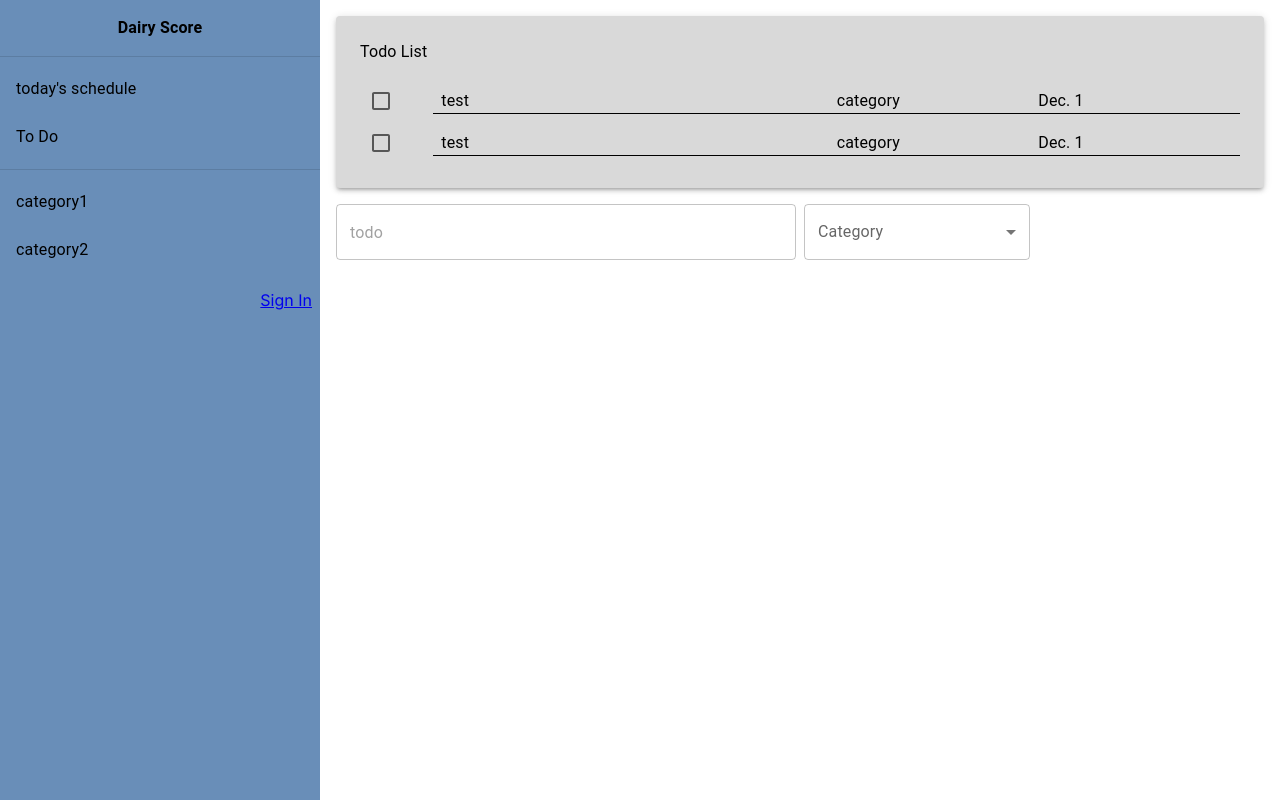
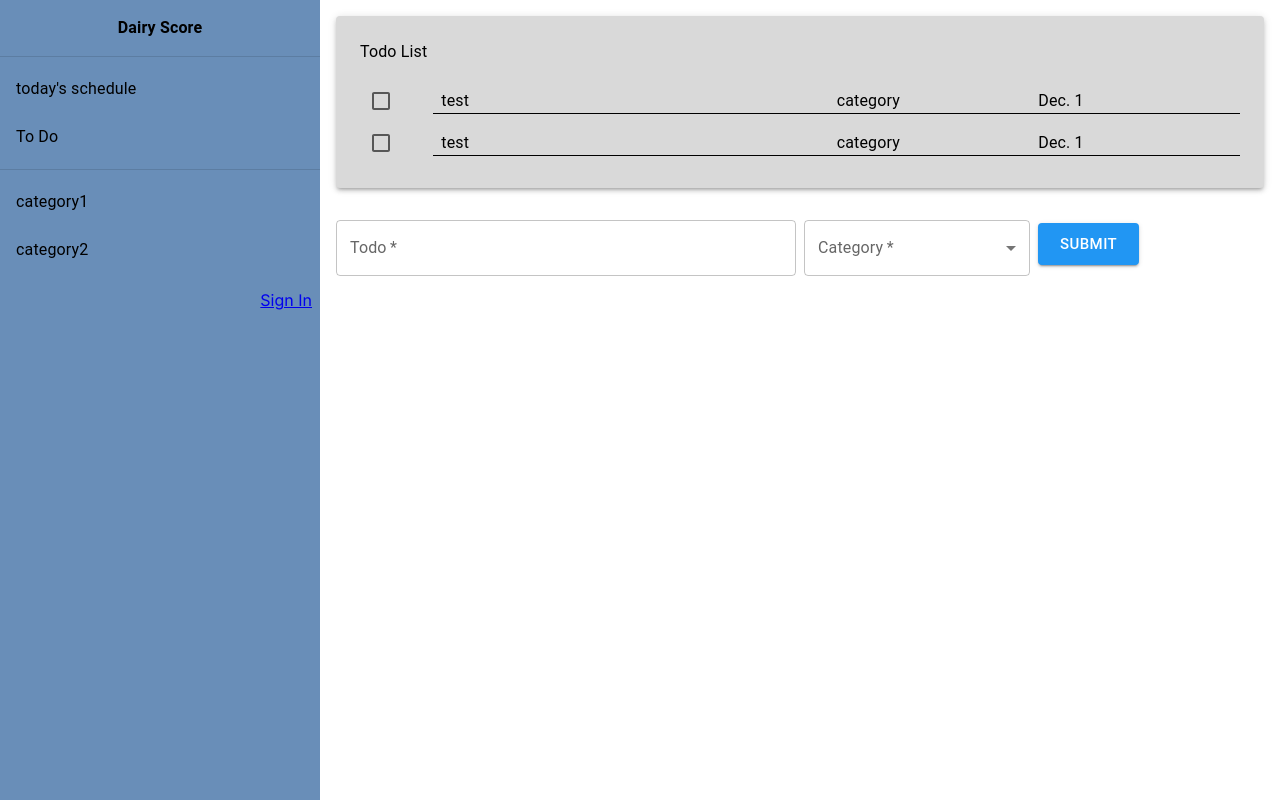
Before and after one commit to sonoda-kengo/daily-score-frontend, a Next.js app: page /category/1 in a window 1280 px wide. Built offline with nearby package versions, Linux system fonts and the light colour scheme.

Commit message:
add todo-form component

```diff
--- a/app/(site)/category/[id]/page.tsx
+++ b/app/(site)/category/[id]/page.tsx
@@ -1,6 +1,7 @@
 import { Box } from '@mui/material';
 import { ITodo } from '@/app/types/todo';
 import { TodoAdd } from '@/components/todo-add';
+import { TodoForm } from '@/components/todo-form';
 import { TodoList } from '@/components/todo-list';
 
 export default async function CategoryIdPage() {
@@ -12,7 +13,7 @@ export default async function CategoryIdPage() {
         <TodoList todoList={todoList} />
       </Box>
       <Box mt={2}>
-        <TodoAdd />
+        <TodoForm />
       </Box>
     </>
   );
--- /dev/null
+++ b/components/todo-form.tsx
@@ -0,0 +1,65 @@
+'use client';
+
+import { Button, FormControl, Grid, InputLabel, MenuItem, Select, TextField } from '@mui/material';
+import React from 'react';
+import { useForm, Controller, SubmitHandler } from 'react-hook-form';
+import { ITodoFormData } from '@/app/types/todo';
+
+export const TodoForm = () => {
+  const menuItems = [{ value: 'work' }, { value: 'personal' }];
+
+  const { handleSubmit, control } = useForm<ITodoFormData>();
+
+  const onSubmit: SubmitHandler<ITodoFormData> = (data) => {
+    console.log('Submitted Todo:', data.todo);
+    console.log('Selected Category:', data.category);
+  };
+
+  return (
+    <form onSubmit={handleSubmit(onSubmit)}>
+      <Grid container alignItems='center' spacing={1}>
+        <Grid item xs={6}>
+          <Controller
+            name='todo'
+            control={control}
+            defaultValue=''
+            render={({ field }) => (
+              <TextField
+                {...field}
+                label='Todo'
+                variant='outlined'
+                margin='normal'
+                fullWidth
+                required
+              />
+            )}
+          />
+        </Grid>
+        <Grid item xs={3}>
+          <FormControl variant='outlined' margin='normal' required fullWidth>
+            <InputLabel id='category-label'>Category</InputLabel>
+            <Controller
+              name='category'
+              control={control}
+              defaultValue=''
+              render={({ field }) => (
+                <Select {...field} label='Category' labelId='category-label'>
+                  {menuItems.map((item) => (
+                    <MenuItem key={item.value} value={item.value}>
+                      {item.value}
+                    </MenuItem>
+                  ))}
+                </Select>
+              )}
+            />
+          </FormControl>
+        </Grid>
+        <Grid item xs={3}>
+          <Button type='submit' variant='contained' color='primary' size='large'>
+            Submit
+          </Button>
+        </Grid>
+      </Grid>
+    </form>
+  );
+};
```
